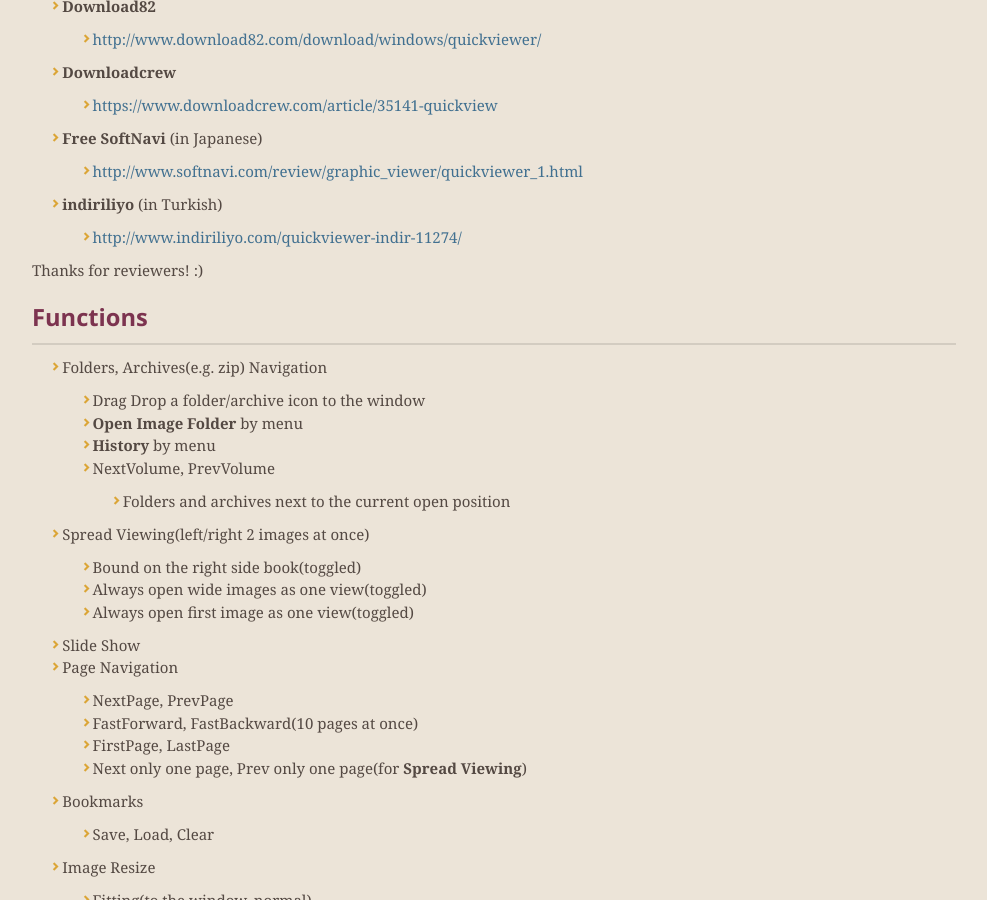
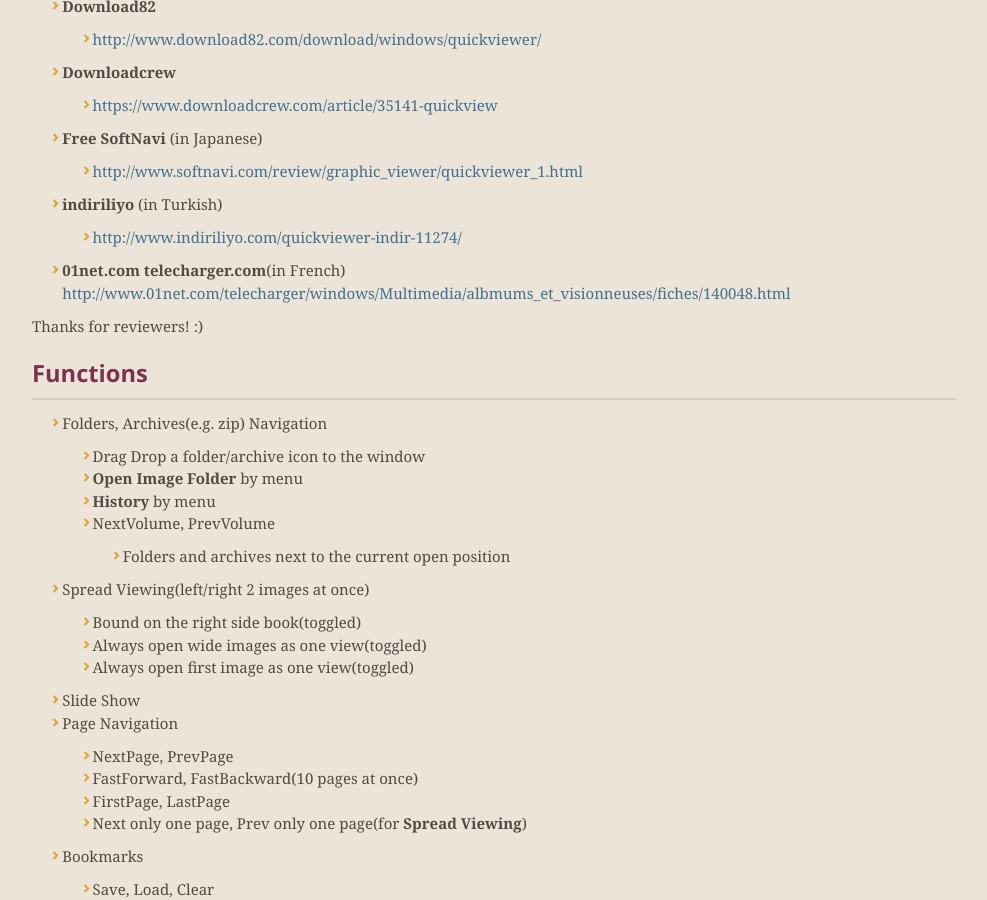
Before and after one commit to kanryu/quickviewer, a Jekyll site: the page built from docs/index.md, in a window 1280 px wide and 900 px high, scrolled down 1483 px. Shown: the whole window, without its empty margins (146-1133 px from the left). Built offline with Jekyll 4.4.1, drawn with Linux system fonts in a browser that asks for light colours; nearby versions of some CDN libraries; our own code applies the rules of GitHub Pages for plain Markdown files.

Commit message:
Update index.md

```diff
--- a/docs/index.md
+++ b/docs/index.md
@@ -62,6 +62,8 @@ You can also clone the latest source code from **[this repository.](https://gith
     - [http://www.softnavi.com/review/graphic_viewer/quickviewer_1.html](http://www.softnavi.com/review/graphic_viewer/quickviewer_1.html)
 - **indiriliyo** (in Turkish)
     - [http://www.indiriliyo.com/quickviewer-indir-11274/](http://www.indiriliyo.com/quickviewer-indir-11274/)
+- **01net.com telecharger.com**(in French)
+[http://www.01net.com/telecharger/windows/Multimedia/albmums_et_visionneuses/fiches/140048.html](http://www.01net.com/telecharger/windows/Multimedia/albmums_et_visionneuses/fiches/140048.html)
 
 Thanks for reviewers! :)
 
```
